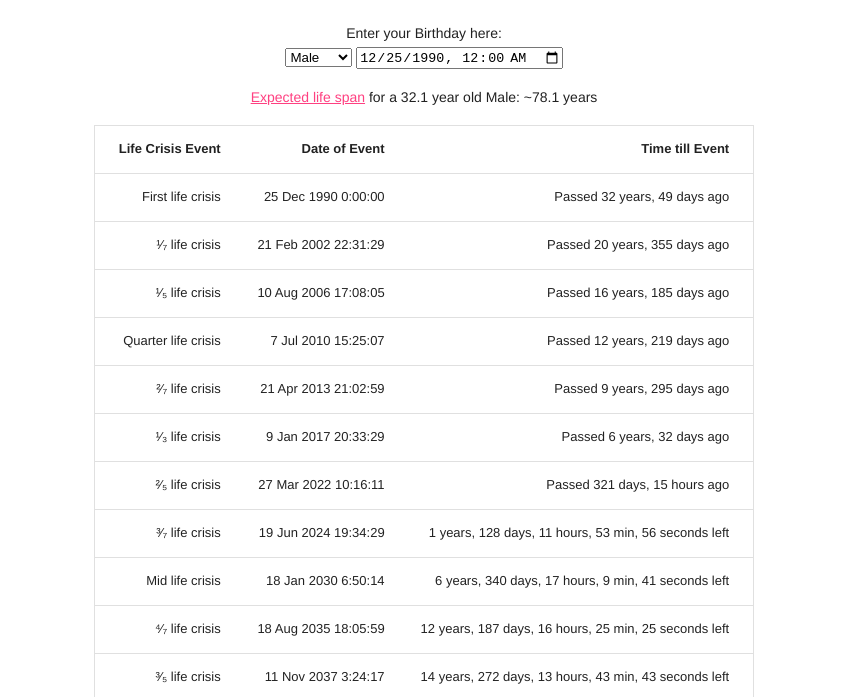
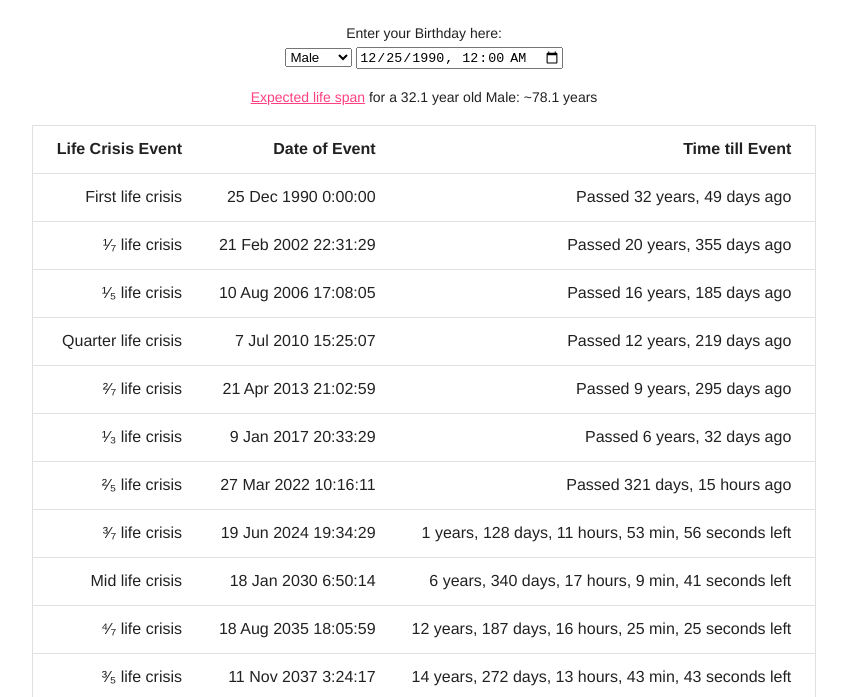
Before and after one commit to Elucidation/life_crises, a plain HTML site: page index.html in a window 1280 px wide. Shown: the part 103-800 px from the top of the page, without its empty margins (216-1063 px from the left). Drawn offline with nearby package versions, Linux system fonts and the light colour scheme.

Commit message:
medium font size

```diff
--- a/index.html
+++ b/index.html
@@ -10,6 +10,11 @@
   <script defer src="https://code.getmdl.io/1.2.0/material.min.js"></script>
   <script defer src="lifecrises.js"></script>
   <meta name="viewport" content="width=device-width, initial-scale=1.0">
+  <style>
+    td {
+      font-size: medium;
+    }
+  </style>
 </head>
 
 <body onload="setUpCrises()">
@@ -29,7 +34,8 @@
     </div>
 
     <div>
-      <p><a href="https://www.ssa.gov/oact/STATS/table4c6.html">Expected life span</a> for a <span id="lifespan"></span></p>
+      <p><a href="https://www.ssa.gov/oact/STATS/table4c6.html">Expected life span</a> for a <span id="lifespan"></span>
+      </p>
       <table class="mdl-data-table mdl-js-data-table">
         <thead>
           <tr>
```
